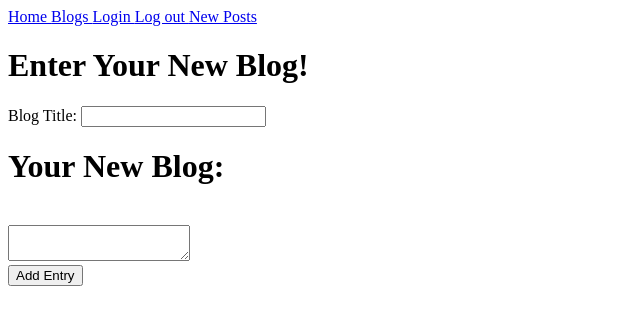
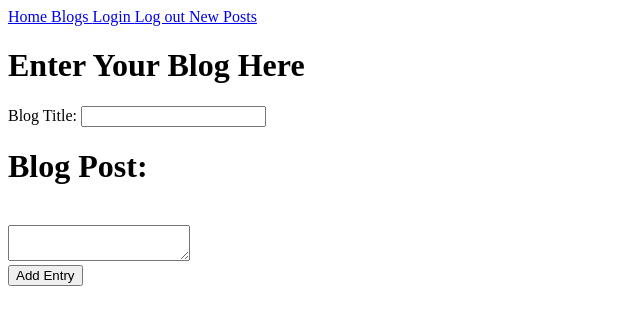
Before and after one commit to ragazza72/Blogz, a Python web app: template Templates/newpost.html in a window 1280 px wide. Shown: the top 325 px of the page, without its empty margins (0-640 px from the left). Run offline with Jinja, Linux system fonts and the light colour scheme; the template is opened without the code that fills it, so the values that code supplies are empty.

Commit message:
still working on it

```diff
--- a/Templates/blog.html
+++ b/Templates/blog.html
@@ -3,11 +3,11 @@
 <title>Blog</title>
 
 {% block content %}
-    <h1>Enjoy our Blogs!</h1>
+    <h1>Blogs Here</h1>
     <hr />
     {% for blog in blogs %}
         <ul>
-            <li><h4><a href= '/page?id={{blog.id}}'>{{blog.title}}</a></h4></li>
+            <li><h4><a href= '/blog?id={{blog.id}}'>{{blog.title}}</a></h4></li>
             <p><h5>{{blog.body}}</h5></p>
             <p>Written By: <a href= '/singleuser?id={{blog.owner_id}}'>{{blog.owner.username}} </a></p>
         </ul>
--- a/Templates/newpost.html
+++ b/Templates/newpost.html
@@ -3,7 +3,7 @@
 
 {% block content %}
 
-<h1>Enter Your New Blog!</h1>
+<h1>Enter Your Blog Here</h1>
 <form method="GET">
     <label>
         Blog Title:
@@ -11,7 +11,7 @@
     </label>
     <br>
     <p>
-    <h1>Your New Blog:</h1>
+    <h1>Blog Post:</h1>
     </p>
     <br>
         <textarea name= "blog_body"></textarea>
```
Also changed, not shown: main.py (+10 -6 lines).
